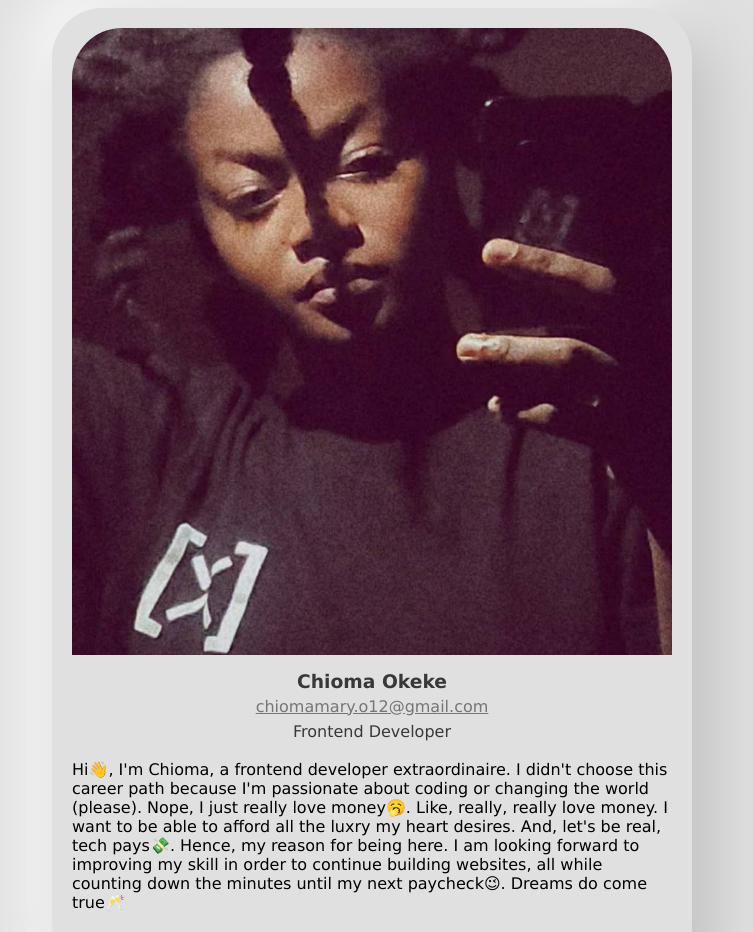
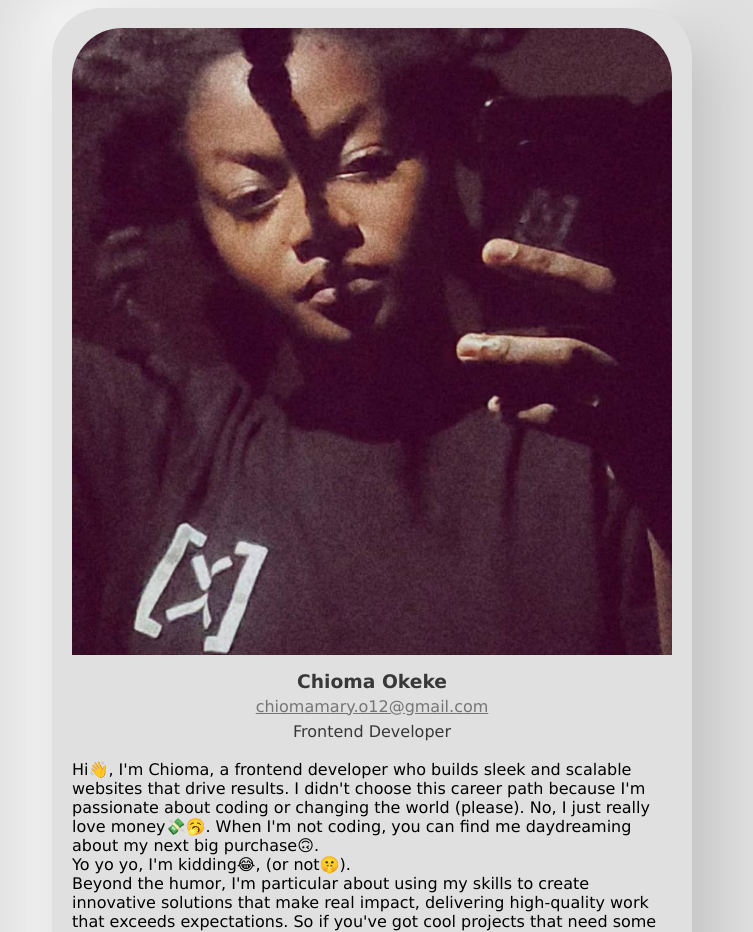
Before and after one commit to Chioma227/stage-0I12, a plain HTML site: page index.html in a window 1280 px wide. Shown: the top 932 px of the page, without its empty margins (268-1021 px from the left). Drawn offline with Linux system fonts and the light colour scheme.

Commit message:
update: update bio

```diff
--- a/index.html
+++ b/index.html
@@ -31,14 +31,17 @@
       </section>
       <section>
         <p class="bio" data-testid="shortBio">
-          Hi👋, I'm Chioma, a frontend developer extraordinaire. I didn't choose
-          this career path because I'm passionate about coding or changing the
-          world (please). Nope, I just really love money🥱. Like, really, really
-          love money. I want to be able to afford all the luxry my heart
-          desires. And, let's be real, tech pays💸. Hence, my reason for being here. I am looking
-          forward to improving my skill in order to continue building websites,
-          all while counting down the minutes until my next paycheck😉. Dreams
-          do come true🥂
+          Hi👋, I'm Chioma, a frontend developer who builds sleek and scalable
+          websites that drive results. I didn't choose this career path because
+          I'm passionate about coding or changing the world (please). No, I just
+          really love money💸🥱. When I'm not coding, you can find me
+          daydreaming about my next big purchase🙃. <br />
+          Yo yo yo, I'm kidding😂, (or not🤫). <br />
+          Beyond the humor, I'm particular about using my skills to create
+          innovative solutions that make real impact, delivering high-quality
+          work that exceeds expectations. So if you've got cool projects that
+          need some magic, let's get in touch! After all, sharing the wealth is
+          the whole point of my distinguished career🥲🤲
         </p>
       </section>
       <footer>
@@ -46,10 +49,14 @@
           <a data-testid="socialLinks" href="https://github.com/Chioma227">
             <i class="fa-brands fa-github"></i>
           </a>
-          <a data-testid="socialLinks" href="https://x.com/_ChiomaOkeke_?t=ZhVcARIdCcO88zSKA1M3CA&s=09">
+          <a
+            data-testid="socialLinks"
+            href="https://x.com/_ChiomaOkeke_?t=ZhVcARIdCcO88zSKA1M3CA&s=09">
             <i class="fa-brands fa-x-twitter"></i>
           </a>
-          <a data-testid="socialLinks" href="https://www.linkedin.com/in/chioma-okeke-a7823b237?utm_source=share&utm_campaign=share_via&utm_content=profile&utm_medium=android_app">
+          <a
+            data-testid="socialLinks"
+            href="https://www.linkedin.com/in/chioma-okeke-a7823b237?utm_source=share&utm_campaign=share_via&utm_content=profile&utm_medium=android_app">
             <i class="fa-brands fa-linkedin"></i>
           </a>
         </div>
--- a/index.js
+++ b/index.js
@@ -9,7 +9,7 @@ const dateInMS = Date.now();
 // function to get UTCtime
 
 const triggerFnc = () => {
-  currentUTCTime.innerHTML = "UTC: " + dateInMS ;
+  currentUTCTime.innerHTML = "UTC: " + dateInMS;
 };
 
 triggerFnc();
```
